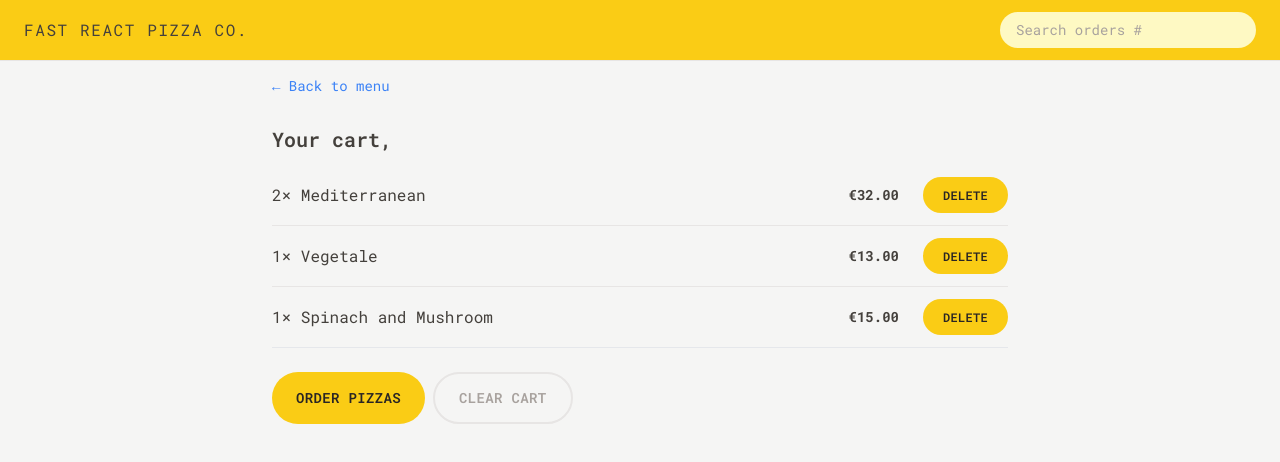
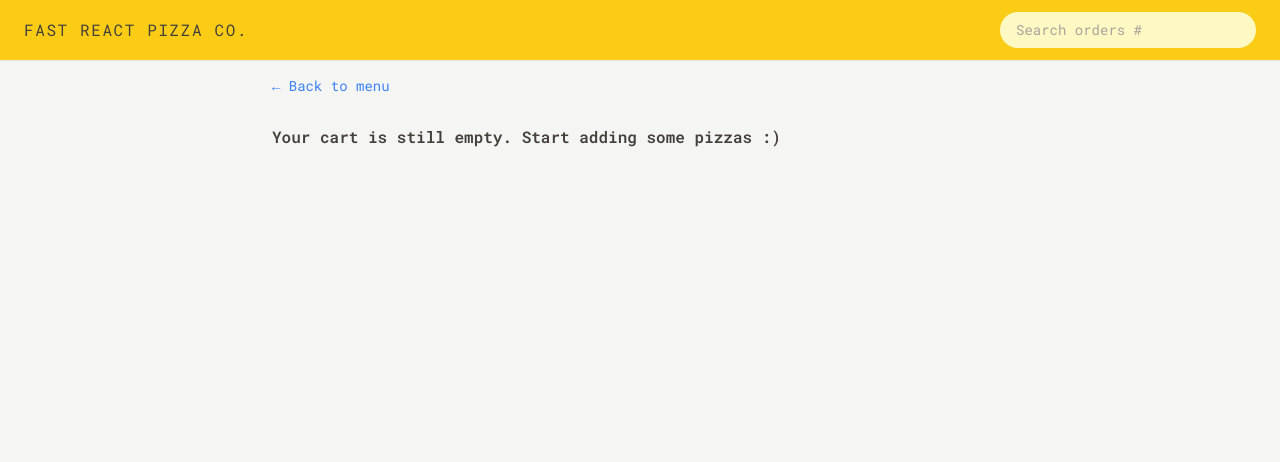
Before and after one commit to eangao/react-16-fast-react-pizza, a React (Vite) app: page /cart in a window 1280 px wide. Shown: the top 462 px of the page. Built offline with nearby package versions, Linux system fonts and the light colour scheme.

Commit message:
Building the Cart Page

```diff
--- a/src/features/cart/Cart.jsx
+++ b/src/features/cart/Cart.jsx
@@ -1,35 +1,18 @@
 import LinkButton from '../../ui/LinkButton';
 import Button from '../../ui/Button';
 import CartItem from './CartItem';
-import { useSelector } from 'react-redux';
-
-const fakeCart = [
-  {
-    pizzaId: 12,
-    name: 'Mediterranean',
-    quantity: 2,
-    unitPrice: 16,
-    totalPrice: 32,
-  },
-  {
-    pizzaId: 6,
-    name: 'Vegetale',
-    quantity: 1,
-    unitPrice: 13,
-    totalPrice: 13,
-  },
-  {
-    pizzaId: 11,
-    name: 'Spinach and Mushroom',
-    quantity: 1,
-    unitPrice: 15,
-    totalPrice: 15,
-  },
-];
+import { useDispatch, useSelector } from 'react-redux';
+import { clearCart, getCart } from './cartSlice';
+import EmptyCart from './EmptyCart';
 
 function Cart() {
-  const cart = fakeCart;
   const username = useSelector((state) => state.user.username);
+
+  const cart = useSelector(getCart);
+
+  const dispatch = useDispatch();
+
+  if (!cart.length) return <EmptyCart />;
 
   return (
     <div className="px-4 py-3">
@@ -48,7 +31,9 @@
           Order pizzas
         </Button>
 
-        <Button type="secondary">Clear cart</Button>
+        <Button type="secondary" onClick={() => dispatch(clearCart())}>
+          Clear cart
+        </Button>
       </div>
     </div>
   );
--- a/src/features/cart/EmptyCart.jsx
+++ b/src/features/cart/EmptyCart.jsx
@@ -1,11 +1,13 @@
-import { Link } from 'react-router-dom';
+import LinkButton from '../../ui/LinkButton';
 
 function EmptyCart() {
   return (
-    <div>
-      <Link to="/menu">&larr; Back to menu</Link>
+    <div className="px-4 py-3">
+      <LinkButton to={'/menu'}>&larr; Back to menu</LinkButton>
 
-      <p>Your cart is still empty. Start adding some pizzas :)</p>
+      <p className="mt-7 font-semibold">
+        Your cart is still empty. Start adding some pizzas :)
+      </p>
     </div>
   );
 }
--- a/src/features/cart/cartSlice.js
+++ b/src/features/cart/cartSlice.js
@@ -56,6 +56,8 @@
 
 export default cartSlice.reducer;
 
+export const getCart = (state) => state.cart.cart;
+
 export const getTotalCartQuantity = (state) =>
   state.cart.cart.reduce((sum, item) => sum + item.quantity, 0);
 
```
